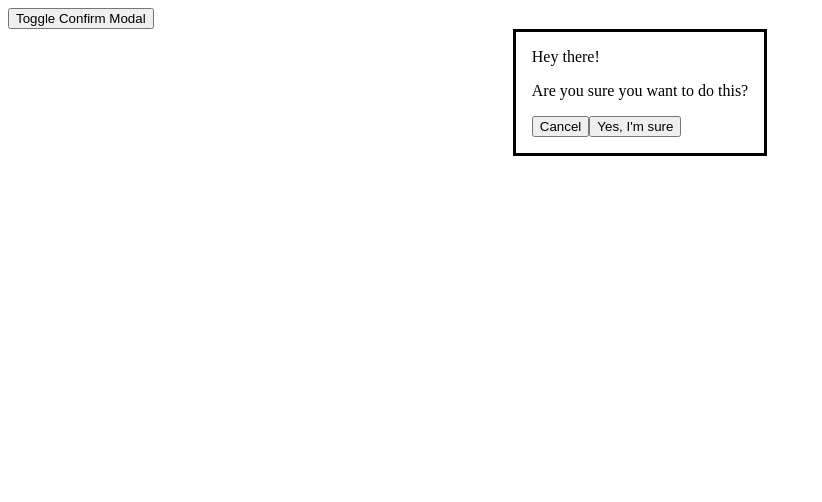
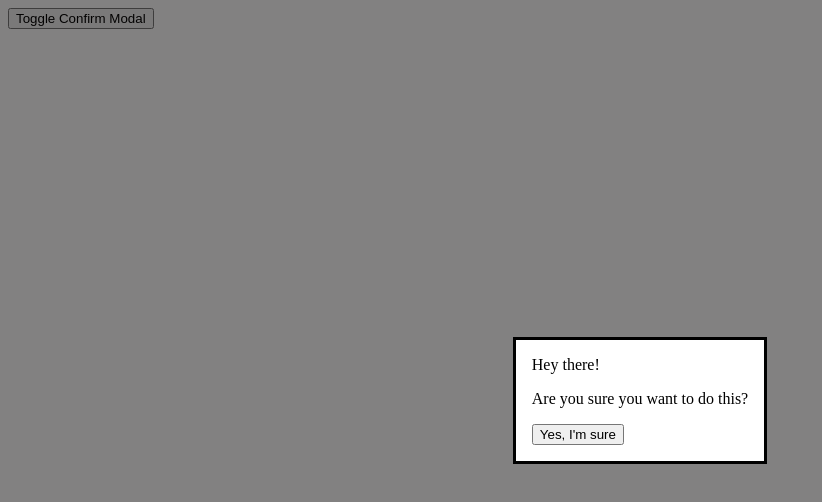
Before and after one commit to iamsomraj/vue-ts-playground, a Vue app: page / in a window 1280 px wide. Both pictures are taken after a click on the button "Toggle Confirm Modal". Shown: the top 502 px of the page, without its empty margins (0-822 px from the left). Built offline with nearby package versions, Linux system fonts and the light colour scheme.

Commit message:
👌 IMPROVE: added backdrop

```diff
--- a/src/components/ConfirmModal.vue
+++ b/src/components/ConfirmModal.vue
@@ -1,11 +1,10 @@
 <template>
-  <Modal.Root>
+  <Modal.Root :open="open">
     <Modal.Header>Hey there!</Modal.Header>
     <Modal.Body>
       <p>Are you sure you want to do this?</p>
     </Modal.Body>
     <Modal.Footer>
-      <button type="button" @click="closeModal">Cancel</button>
       <button type="button" @click="closeModal">Yes, I'm sure</button>
     </Modal.Footer>
   </Modal.Root>
@@ -16,6 +15,9 @@ import * as Modal from '@/components/Modal/Modal'
 defineOptions({
   name: 'ConfirmModal'
 })
+defineProps<{
+  open: Boolean
+}>()
 const emit = defineEmits<{
   (e: 'close'): void
 }>()
--- a/src/components/Modal/Root.vue
+++ b/src/components/Modal/Root.vue
@@ -1,13 +1,44 @@
 <template>
-  <dialog open>
+  <dialog ref="dialog">
     <slot />
   </dialog>
 </template>
 
 <script setup lang="ts">
+import { computed, ref, watch } from 'vue'
+
 defineOptions({
   name: 'ModalRoot'
 })
+const props = defineProps<{
+  open: Boolean
+}>()
+const showModal = computed(() => props.open)
+const dialog = ref<HTMLDialogElement | null>(null)
+watch(
+  () => showModal.value,
+  (open) => {
+    if (dialog.value) {
+      if (open) {
+        dialog.value.showModal()
+      } else {
+        dialog.value.close()
+      }
+    }
+  }
+)
 </script>
 
-<style scoped></style>
+<style scoped>
+dialog {
+  position: fixed;
+  top: 0;
+  left: 0;
+  right: 0;
+  bottom: 0;
+}
+
+dialog::backdrop {
+  background-color: rgba(6, 4, 4, 0.5);
+}
+</style>
--- a/src/views/HomeView.vue
+++ b/src/views/HomeView.vue
@@ -1,7 +1,7 @@
 <template>
   <div>
     <button @click="toggle">Toggle Confirm Modal</button>
-    <ConfirmModal v-if="showModal" @close="toggle"></ConfirmModal>
+    <ConfirmModal @close="toggle" :open="showModal"></ConfirmModal>
   </div>
 </template>
 
```
